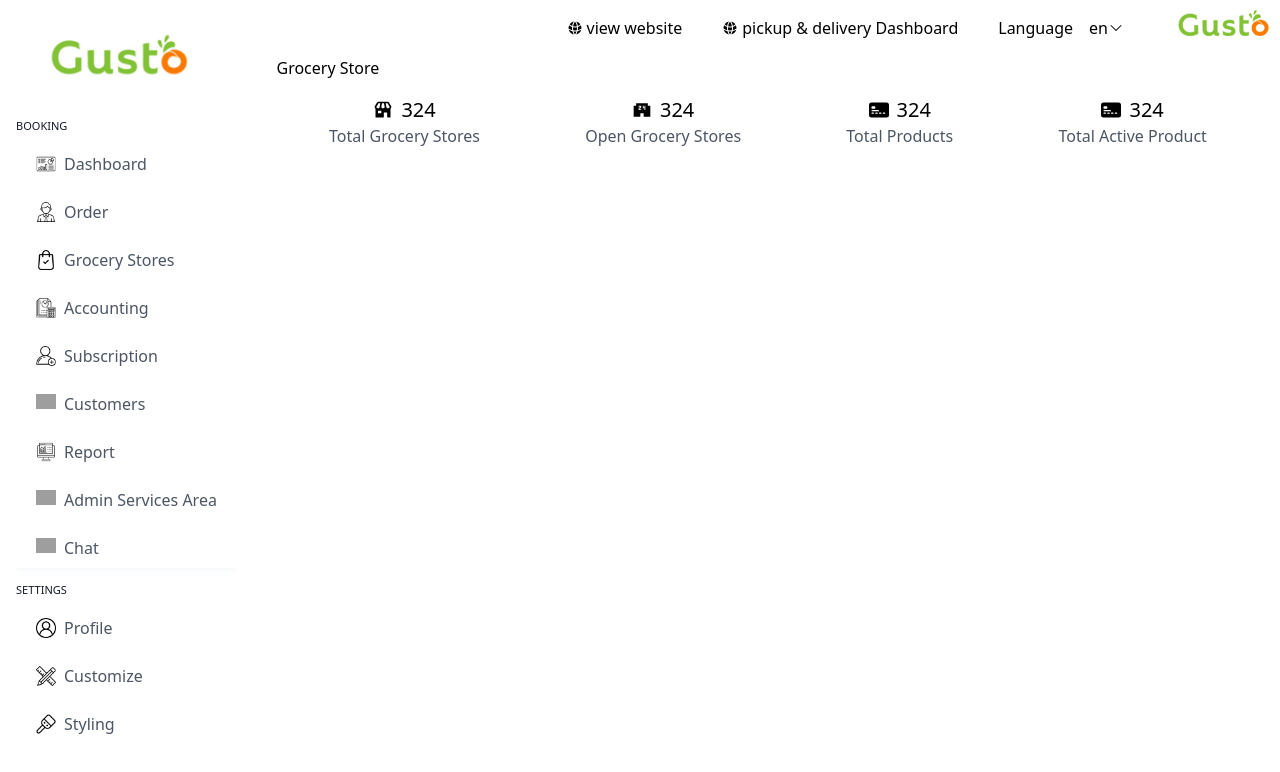
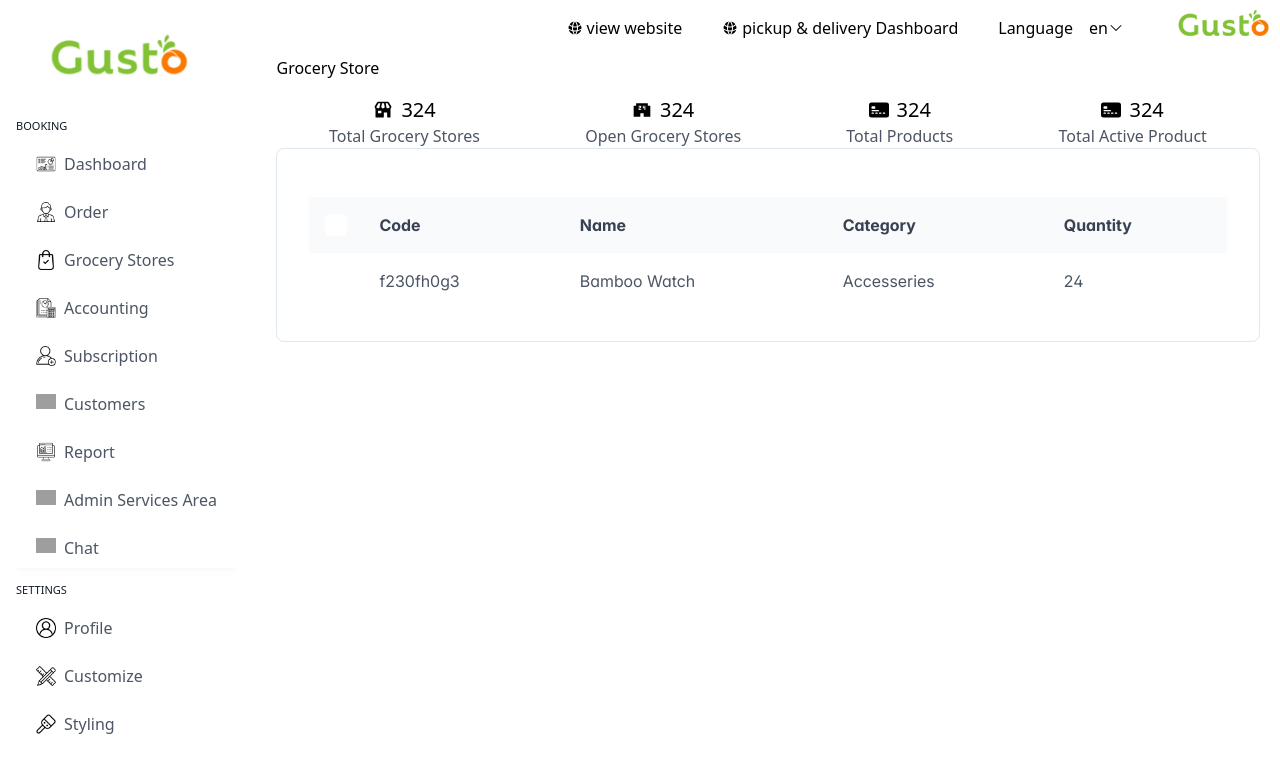
Before and after one commit to Blessino/gusto-dashboard, a React (Vite) app: page /stores in a window 1280 px wide. Shown: the top 772 px of the page. Built offline with nearby package versions, Linux system fonts and the light colour scheme; grey boxes are pictures that could not be loaded.

Commit message:
store active table is created

```diff
--- a/src/data/ProductService.js
+++ b/src/data/ProductService.js
@@ -6,8 +6,11 @@ export const ProductService = [
     description: 'Product Description',
     image: 'bamboo-watch.jpg',
     price: 65,
-    category: 'Accessories',
+    category: 'Accesseries',
+    date: '2024-011-28 14:55',
     quantity: 24,
+    address: 'Sector 28, Chandigarh, 160028, India',
+
     inventoryStatus: 'INSTOCK',
     rating: 5
 },
--- a/src/pages/Order.jsx
+++ b/src/pages/Order.jsx
@@ -53,7 +53,7 @@ function Order() {
           <nav className="flex items-center justify-start gap-4 border-b-2 border-solid border-gray-300 pb-4">
             <button
               onClick={() => setActiveComponent('active')}
-              className={`pl-4 ${
+              className={`pl-4 transition-colors duration-1000 ${
                 activeComponent === 'active'
                   ? 'text-blue-500 underline decoration-blue-500 decoration-solid decoration-2 underline-offset-[22px]'
                   : ' '
@@ -65,7 +65,7 @@ function Order() {
               onClick={() => {
                 setActiveComponent('pending');
               }}
-              className={`${
+              className={`transition-colors duration-1000 ${
                 activeComponent === 'pending'
                   ? 'text-blue-500 underline decoration-blue-500 decoration-solid decoration-2 underline-offset-[22px]'
                   : ' '
@@ -75,7 +75,7 @@ function Order() {
             </button>
             <button
               onClick={() => setActiveComponent('order')}
-              className={`${
+              className={`transition-all ease-in duration-1000 ${
                 activeComponent === 'order'
                   ? 'text-blue-500 underline decoration-blue-500 decoration-solid decoration-2 underline-offset-[22px]'
                   : ' '
@@ -84,9 +84,7 @@ function Order() {
               Order History
             </button>
           </nav>
-          <div>
-
-          </div>
+          <div></div>
           <div>{renderComponent()}</div>
         </div>
       </section>
--- a/src/pages/Store.jsx
+++ b/src/pages/Store.jsx
@@ -2,6 +2,7 @@ import React from 'react';
 import { BiSolidStore } from 'react-icons/bi';
 import { BsCreditCard2FrontFill } from 'react-icons/bs';
 import { MdLocalConvenienceStore } from 'react-icons/md';
+import ActiveStore from "../ui/store/ActiveStore"
 
 function Store() {
   return (
@@ -41,6 +42,8 @@ function Store() {
           </div>
         </div>
       </div>
+
+      <ActiveStore />
     </div>
   );
 }
--- a/src/ui/ProfileForm.jsx
+++ b/src/ui/ProfileForm.jsx
@@ -2,7 +2,7 @@ import React, { useState } from 'react';
 import { InputText } from 'primereact/inputtext';
 import { Dropdown } from 'primereact/dropdown';
 import { cities } from '../data/VendorLIst';
-import FileUploder from "./FileUploder"
+import FileUploder from './FileUploder';
 
 
 function ProfileForm() {
@@ -22,7 +22,7 @@ function ProfileForm() {
               <InputText
                 value={value}
                 onChange={(e) => setValue(e.target.value)}
-                className="h-8 rounded-sm border-[1.5px] border-gray-400"
+                className="h-8 rounded-sm border-[1.5px] border-gray-400 "
               />
             </div>
             <div className="flex flex-col gap-2">
--- a/src/ui/order/ActiveOrder.jsx
+++ b/src/ui/order/ActiveOrder.jsx
@@ -6,10 +6,10 @@ import { ProductService } from '../../data/ProductService';
 export default function DynamicColumnsDemo() {
   const [products, setProducts] = useState([]);
   const columns = [
-    { id: 1, field: 'code', header: 'Code' },
-    { id: 2, field: 'name', header: 'Name' },
-    { id: 2, field: 'category', header: 'Category' },
-    { id: 2, field: 'quantity', header: 'Quantity' },
+    { id: 1, field: 'code', header: 'Order ID' },
+    { id: 2, field: 'date', header: 'Date & Time' },
+    { id: 2, field: 'name', header: 'Customer' },
+    { id: 2, field: 'address', header: 'Address' },
   ];
 
      useEffect(() => {
@@ -18,7 +18,7 @@ export default function DynamicColumnsDemo() {
 
   return (
     <div className="card">
-      <DataTable value={products} tableStyle={{ minWidth: '50rem' }}>
+      <DataTable value={products} tableStyle={{ minWidth: '50rem' }} >
         {columns.map((col) => (
           <Column key={col.id} field={col.field} header={col.header} />
         ))}
--- /dev/null
+++ b/src/ui/store/ActiveStore.jsx
@@ -0,0 +1,45 @@
+import React, { useState, useEffect } from 'react';
+import { DataTable } from 'primereact/datatable';
+import { Column } from 'primereact/column';
+import { InputSwitch } from 'primereact/inputswitch';
+import { ProductService } from '../../data/ProductService'
+
+export default function CheckboxRowSelectionDemo() {
+  const [products, setProducts] = useState([]);
+  const [selectedProducts, setSelectedProducts] = useState(null);
+//   const [rowClick, setRowClick] = useState(true);
+
+  useEffect(() => {
+    setProducts(ProductService);
+  }, []);
+
+  return (
+    <div className="card">
+      <div className="justify-content-center align-items-center mb-4 flex gap-2">
+        {/* <InputSwitch
+          inputId="input-rowclick"
+          checked={rowClick}
+          onChange={(e) => setRowClick(e.value)}
+        /> */}
+        {/* <label htmlFor="input-rowclick">Row Click</label> */}
+      </div>
+      <DataTable
+        value={products}
+        // selectionMode={rowClick ? null : 'checkbox'}
+        selection={selectedProducts}
+        onSelectionChange={(e) => setSelectedProducts(e.value)}
+        dataKey="id"
+        tableStyle={{ minWidth: '50rem' }}
+      >
+        <Column
+          selectionMode="multiple"
+          headerStyle={{ width: '3rem' }}
+        ></Column>
+        <Column field="code" header="Code"></Column>
+        <Column field="name" header="Name"></Column>
+        <Column field="category" header="Category"></Column>
+        <Column field="quantity" header="Quantity"></Column>
+      </DataTable>
+    </div>
+  );
+}
```
